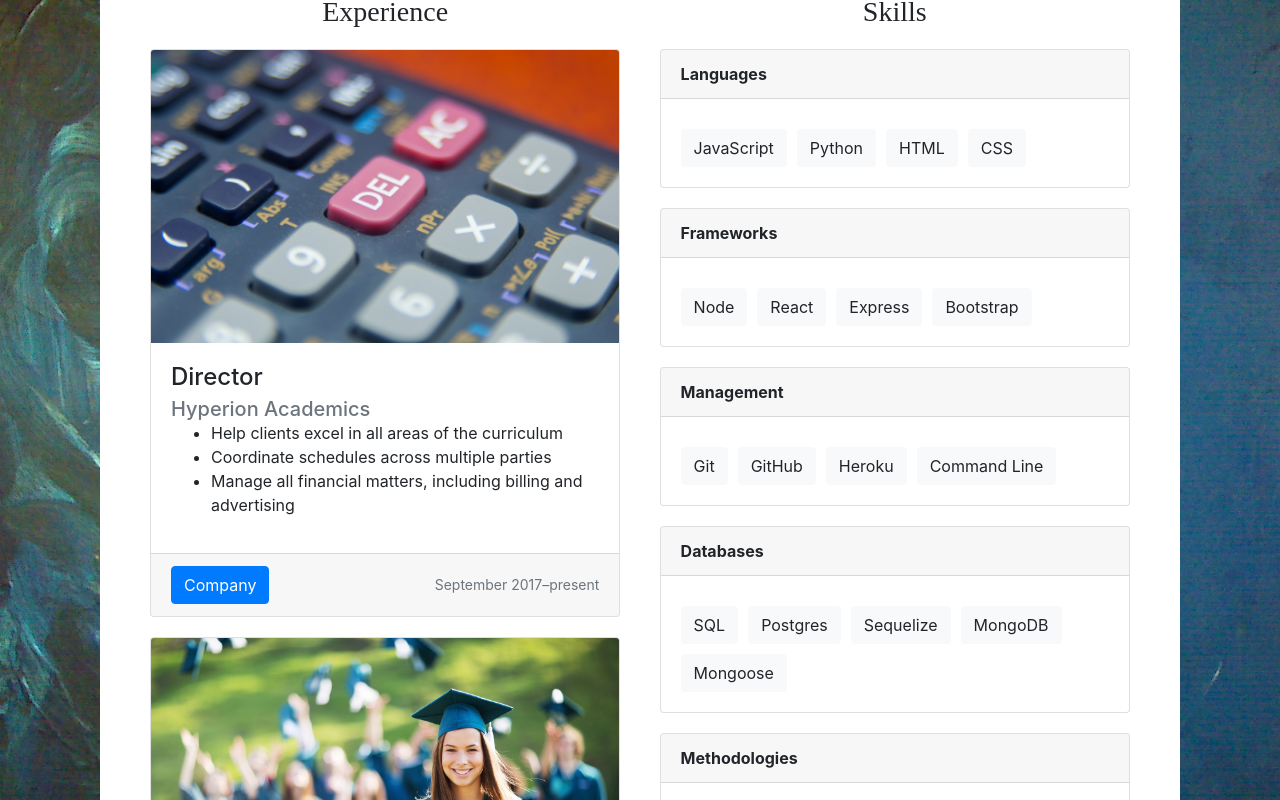
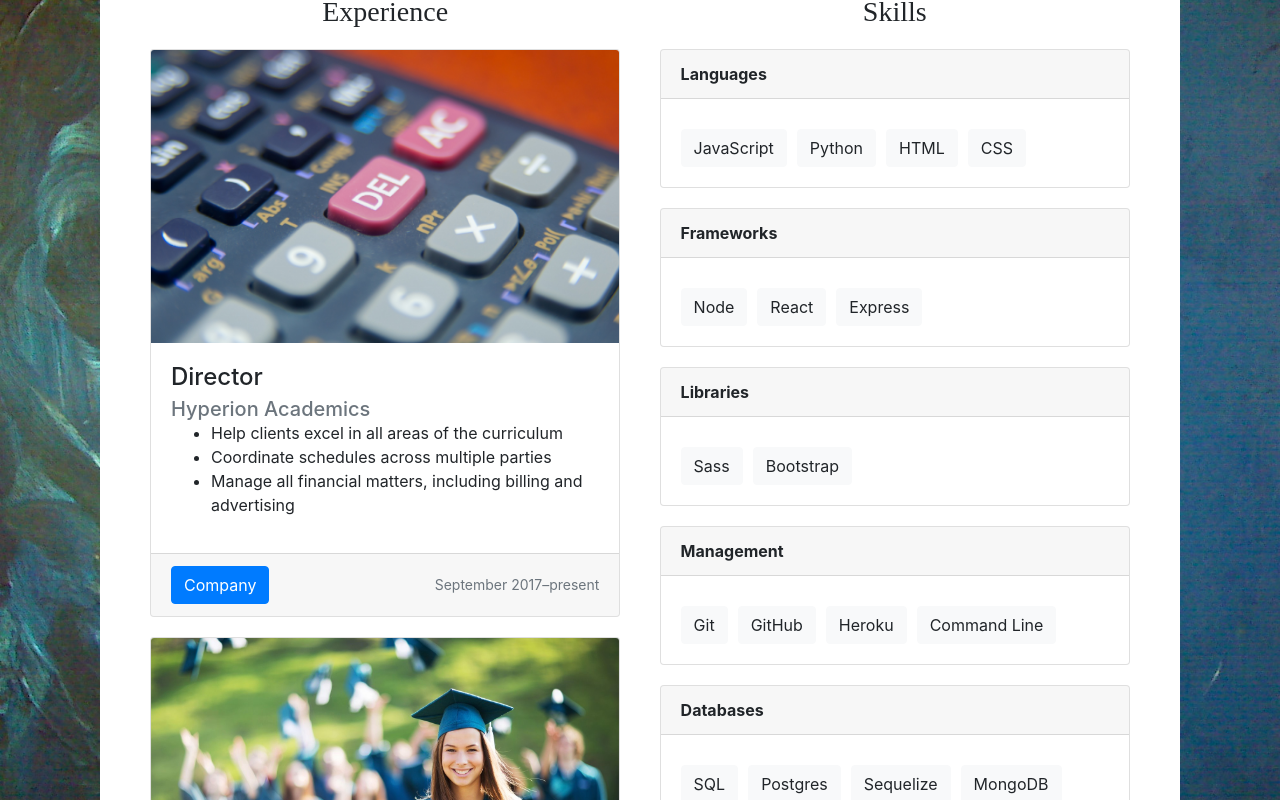
Before and after one commit to jtreeves/react-website, a React (Create React App) app: page / in a window 1280 px wide. Shown: the part 2000-2800 px from the top of the page. Built offline with nearby package versions, Linux system fonts and the light colour scheme; no server answers; a web font is replaced by a local one.

Commit message:
[database] Break up frameworks and libraries

```diff
--- a/src/components/pages/Resume.js
+++ b/src/components/pages/Resume.js
@@ -114,6 +114,17 @@ function Resume() {
 
                     <div className="card card-connect card-lock">
                         <strong className="card-header">
+                            Libraries
+                        </strong>
+                        <div className="card-body">
+                            <SkillSet
+                                skills={types.libraries}
+                            />
+                        </div>
+                    </div>
+
+                    <div className="card card-connect card-lock">
+                        <strong className="card-header">
                             Management
                         </strong>
                         <div className="card-body">
--- a/src/database/projects.js
+++ b/src/database/projects.js
@@ -34,7 +34,8 @@ const projects = {
             'JavaScript',
             'React',
             'Express',
-            'MongoDB'
+            'MongoDB',
+            'Sass'
         ],
         type: 'App',
         image: '/images/kaleidoscope.png',
--- a/src/database/skills.js
+++ b/src/database/skills.js
@@ -89,6 +89,9 @@ const skills = {
     'Responsive Design': [
         'kaleidoscope'
     ],
+    'Sass': [
+        'kaleidoscope'
+    ],
     'Sequelize': [
         'readThisNext'
     ],
--- a/src/database/types.js
+++ b/src/database/types.js
@@ -8,7 +8,10 @@ const types = {
     frameworks: [
         'Node',
         'React',
-        'Express',
+        'Express'
+    ],
+    libraries: [
+        'Sass',
         'Bootstrap'
     ],
     management: [
```
